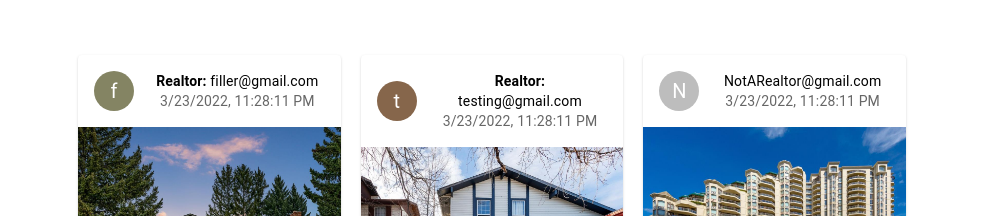
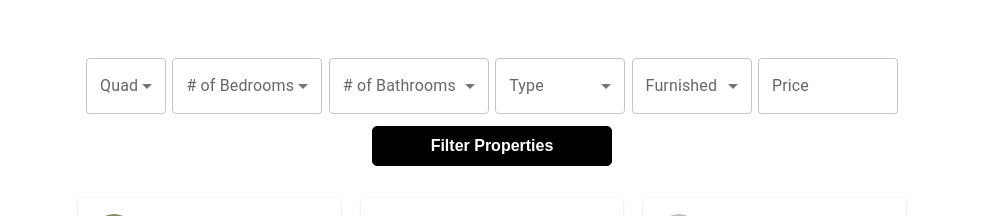
Before and after one commit to jacob-kn/Estates, a React (Create React App) app in the folder frontend/: page / in a window 1280 px wide. Shown: the part 203-419 px from the top of the page, without its empty margins (148-1131 px from the left). Built offline with nearby package versions, Linux system fonts and the light colour scheme.

Commit message:
added filter bar

```diff
--- /dev/null
+++ b/frontend/src/components/Filter.jsx
@@ -0,0 +1,163 @@
+import "./styles/filter.css"
+
+import React from 'react'
+import MenuItem from '@mui/material/MenuItem';
+import FormControl from '@mui/material/FormControl';
+import Select from '@mui/material/Select';
+import InputLabel from '@mui/material/InputLabel'
+import TextField from '@mui/material/TextField'
+import Button from '@mui/material/Button';
+
+function Filter() {
+
+  const [quad, setQuad] = React.useState('');
+  const [bedrooms, setBedrooms] = React.useState('');
+  const [bathrooms, setBathrooms] = React.useState('');
+  const [type, setType] = React.useState('');
+  const [furnished, setFurnished] = React.useState('');
+  const [price, setPrice] = React.useState('');
+
+  const onQuadChange = (event) => {
+    setQuad(event.target.value);
+  }
+  const onBedroomChange = (event) => {
+    setBedrooms(event.target.value);
+  }
+  const onBathroomChange = (event) => {
+    setBathrooms(event.target.value);
+  }
+  const onTypeChange = (event) => {
+    setType(event.target.value);
+  }
+  const handleFurnished = (event) => {
+    setFurnished(event.target.value);
+  }
+  const onPriceChange = (event) => {
+    setPrice(event.target.value);
+  }
+  const filterProperties = () => {
+    // query database
+  }
+
+  return (
+    <div className="filter-wrapper">
+      <div className="filter-component-wrapper">
+        <FormControl sx={{ n: 1, minWidth: 80}}>
+          <InputLabel id="select-quad-label">Quad</InputLabel>
+          <Select
+            labelId="select-quad-label"
+            id="select-quad"
+            value={quad}
+            onChange={onQuadChange}
+            label="Quad"
+          >
+            <MenuItem value=""><em>Any</em></MenuItem>
+            <MenuItem value={"NE"}>NE</MenuItem>
+            <MenuItem value={"NW"}>NW</MenuItem>
+            <MenuItem value={"SE"}>SE</MenuItem>
+            <MenuItem value={"SW"}>SW</MenuItem>
+          </Select>
+        </FormControl>
+      </div>
+      <div className="filter-component-wrapper">
+        <FormControl sx={{ n: 1, minWidth: 150}}>
+          <InputLabel id="select-bedrooms-label"># of Bedrooms</InputLabel>
+          <Select
+            labelId="select-bedrooms-label"
+            id="select-bedrooms"
+            value={bedrooms}
+            onChange={onBedroomChange}
+            label="# of Bedrooms"
+          >
+            <MenuItem value=""><em>Any</em></MenuItem>
+            <MenuItem value={"1"}>1</MenuItem>
+            <MenuItem value={"1+"}>1+</MenuItem>
+            <MenuItem value={"2"}>2</MenuItem>
+            <MenuItem value={"2+"}>2+</MenuItem>
+            <MenuItem value={"3"}>3</MenuItem>
+            <MenuItem value={"3+"}>3+</MenuItem>
+            <MenuItem value={"4"}>4</MenuItem>
+            <MenuItem value={"4+"}>4+</MenuItem>
+            <MenuItem value={"5"}>5</MenuItem>
+            <MenuItem value={"5+"}>5+</MenuItem>
+          </Select>
+        </FormControl>
+      </div>
+      <div className="filter-component-wrapper">
+        <FormControl sx={{ n: 1, minWidth: 160}}>
+          <InputLabel id="select-bathrooms-label"># of Bathrooms</InputLabel>
+          <Select
+            labelId="select-bathrooms-label"
+            id="select-bathrooms"
+            value={bathrooms}
+            onChange={onBathroomChange}
+            label="# of Bathrooms"
+          >
+            <MenuItem value=""><em>Any</em></MenuItem>
+            <MenuItem value={"1"}>1</MenuItem>
+            <MenuItem value={"1+"}>1+</MenuItem>
+            <MenuItem value={"2"}>2</MenuItem>
+            <MenuItem value={"2+"}>2+</MenuItem>
+            <MenuItem value={"3"}>3</MenuItem>
+            <MenuItem value={"3+"}>3+</MenuItem>
+            <MenuItem value={"4"}>4</MenuItem>
+            <MenuItem value={"4+"}>4+</MenuItem>
+            <MenuItem value={"5"}>5</MenuItem>
+            <MenuItem value={"5+"}>5+</MenuItem>
+          </Select>
+        </FormControl>
+      </div>
+      <div className="filter-component-wrapper">
+        <FormControl sx={{ n: 1, minWidth: 130}}>
+          <InputLabel id="select-type-label">Type</InputLabel>
+          <Select
+            labelId="select-type-label"
+            id="select-type"
+            value={type}
+            onChange={onTypeChange}
+            label="Type"
+          >
+            <MenuItem value=""><em>Any</em></MenuItem>
+            <MenuItem value={"Residential"}>Residential</MenuItem>
+            <MenuItem value={"Condo/Strata"}>Condo/Strata</MenuItem>
+            <MenuItem value={"Vacant Land"}>Vacant Land</MenuItem>
+            <MenuItem value={"Recreational"}>Recreational</MenuItem>
+            <MenuItem value={"Multi Family"}>Multi Family</MenuItem>
+            <MenuItem value={"Agriculture"}>Agriculture</MenuItem>
+            <MenuItem value={"Parking"}>Parking</MenuItem>
+          </Select>
+        </FormControl>
+      </div>
+      <div className="filter-component-wrapper">
+        <FormControl sx={{ n: 1, minWidth: 120}}>
+        <InputLabel id="select-furnished-label">Furnished</InputLabel>
+          <Select
+            labelId="select-furnished-label"
+            id="select-furnished"
+            value={furnished}
+            onChange={handleFurnished}
+            label="Furnished"
+          >
+            <MenuItem value=""><em>Any</em></MenuItem>
+            <MenuItem value={"Yes"}>Yes</MenuItem>
+            <MenuItem value={"No"}>No</MenuItem>
+          </Select>
+        </FormControl>
+      </div>
+      <div className="filter-component-wrapper">
+        <TextField
+          id="outlined-basic"
+          label="Price"
+          value={price}
+          onChange={onPriceChange}
+          sx={{ n: 1, width: 140}}
+        />
+      </div>
+      <button type='submit' className='btn' onClick={filterProperties}>
+        Filter Properties
+      </button>
+    </ div>
+  )
+}
+
+export default Filter;
--- /dev/null
+++ b/frontend/src/components/styles/filter.css
@@ -0,0 +1,17 @@
+.filter-component-wrapper {
+  display: inline-block;
+  margin-left: 0.2rem;
+  margin-right: 0.2rem;
+  margin-top: 0.2rem;
+  margin-bottom: 0.2rem;
+}
+
+.filter-wrapper {
+  margin-bottom: 2rem;
+}
+
+.btn {
+  margin: auto;
+  margin-top: 0.5rem;
+  width: 15rem;
+}
--- a/frontend/src/pages/Main.jsx
+++ b/frontend/src/pages/Main.jsx
@@ -2,6 +2,7 @@ import React from 'react'
 import { useNavigate } from 'react-router-dom'
 import { useSelector, useDispatch } from 'react-redux'
 import PropertyCard from '../components/PropertyCard.jsx'
+import Filter from '../components/Filter'
 
 function Main () {
   let module = require('./tmpProps.js')
@@ -14,6 +15,9 @@ function Main () {
       </section>
 
       <section className='content'>
+        <div className='filter'>
+          <Filter />
+        </div>
         <div className='properties'>
           {tmpProps.map(property => (
             <PropertyCard
```
